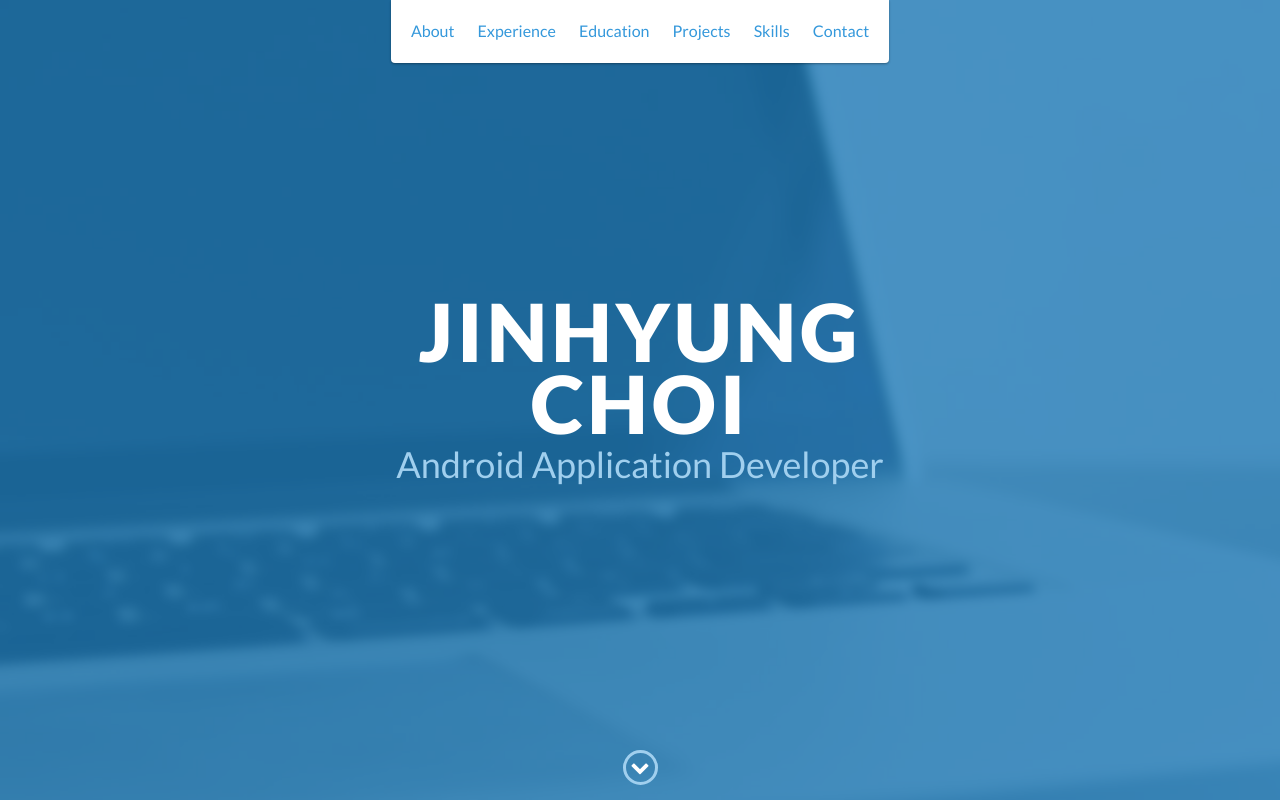
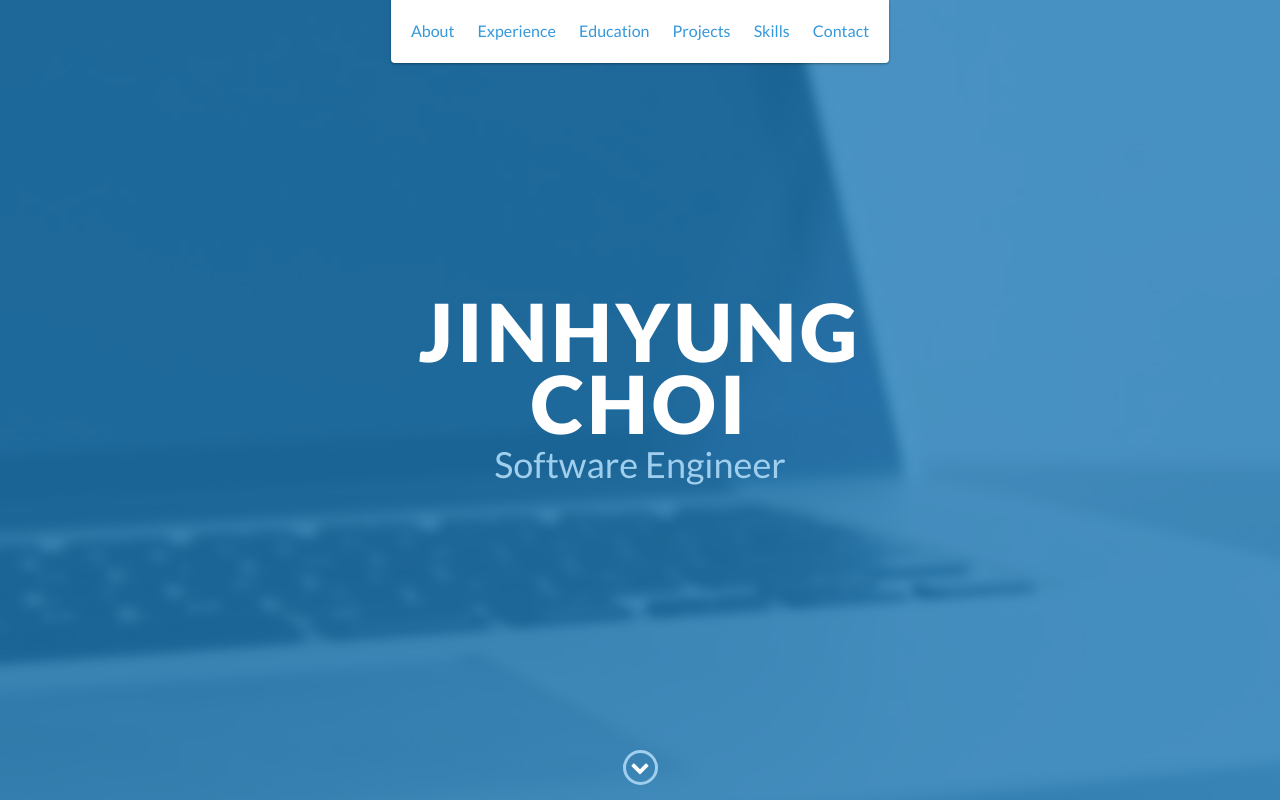
Before and after one commit to JinhyungChoi/JinhyungChoi.github.io, a website: page index.html in a window 1280 px wide. Shown: the top 800 px of the page. Drawn offline with nearby package versions, Linux system fonts and the light colour scheme.

Commit message:
Update index.html

```diff
--- a/index.html
+++ b/index.html
@@ -49,7 +49,7 @@
     <div id="lead">
         <div id="lead-content">
             <h1>Jinhyung Choi</h1>
-            <h2>Android Application Developer</h2>
+            <h2>Software Engineer</h2>
 
         </div>
         <!-- End #lead-content -->
```
